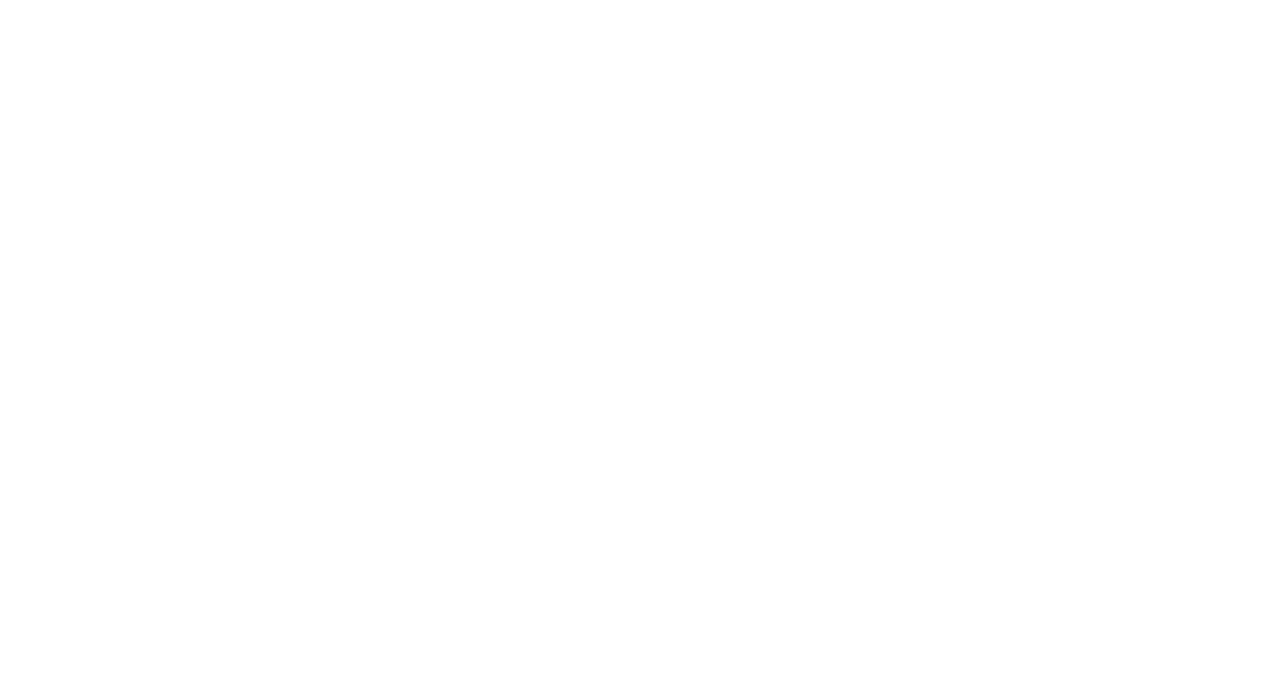
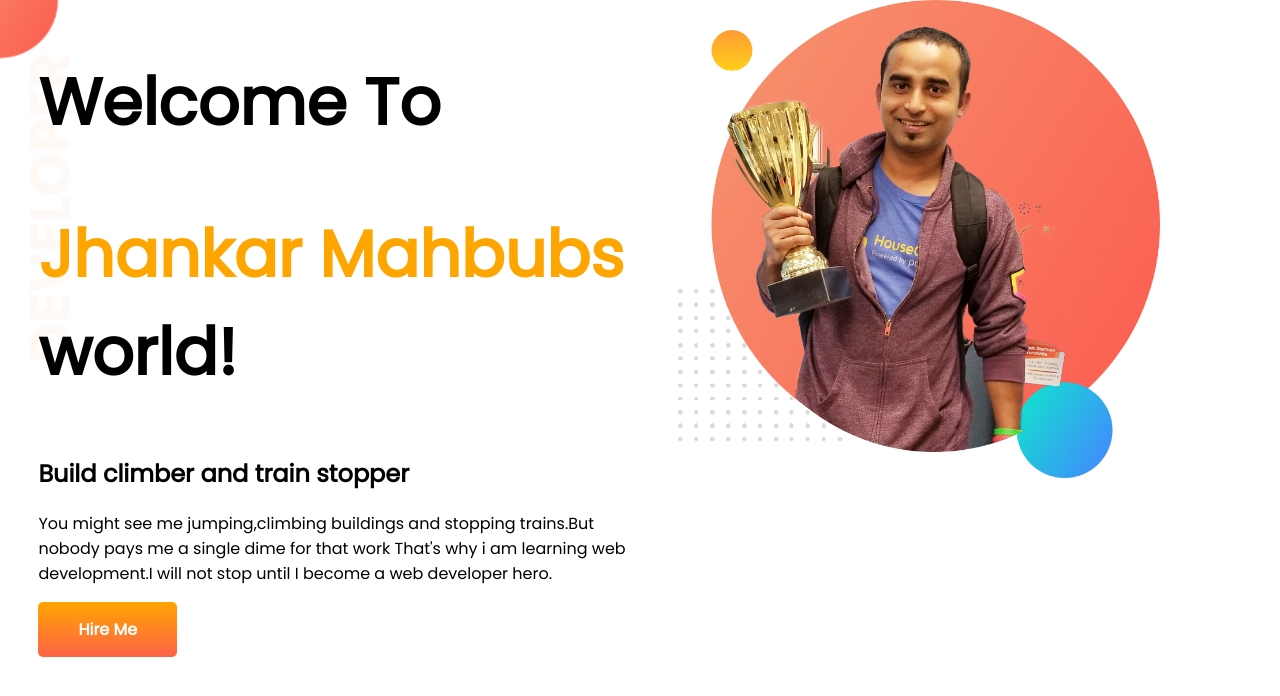
Before and after one commit to shanjidashanu/developer.portfolio, a plain HTML site: page index.html in a window 1280 px wide. Drawn offline with Linux system fonts and the light colour scheme.

Commit message:
top-banner

```diff
--- a/index.html
+++ b/index.html
@@ -1,13 +1,37 @@
 <!DOCTYPE html>
 <html lang="en">
+
 <head>
     <meta charset="UTF-8">
     <meta http-equiv="X-UA-Compatible" content="IE=edge">
     <meta name="viewport" content="width=device-width, initial-scale=1.0">
     <title>Document</title>
+    <link rel="preconnect" href="https://fonts.googleapis.com">
+    <link rel="preconnect" href="https://fonts.gstatic.com" crossorigin>
+    <link href="https://fonts.googleapis.com/css2?family=Poppins&display=swap" rel="stylesheet">
     <link rel="stylesheet" href="style.css">
 </head>
+
 <body>
+    <section class="banner">
+        <div class="margin">
+            <div class="width">
+                <h1>Welcome To</h1>
+                <h1><span class="color">Jhankar Mahbubs </span>world!</h1>
+                <h2>Build climber and train stopper</h2>
+                <P>You might see me jumping,climbing buildings and stopping trains.But nobody pays me a single dime for
+                    that
+                    work
+                    That's why i am learning web development.I will not stop until I become a web developer hero.
 
+                </P>
+                <a class="link-button" target="_blank" href="https://www.facebook.com/shanjidashanu.612/">Hire Me</a>
+            </div>
+            <div class="width">
+                <img src="images/jhankar.png">
+            </div>
+        </div>
+    </section>
 </body>
+
 </html>
--- a/style.css
+++ b/style.css
@@ -0,0 +1,48 @@
+body {
+    font-family: 'Poppins', sans-serif;
+    margin: 0;
+}
+
+h1 {
+    font-size: 65px;
+}
+
+.color {
+    color: orange;
+}
+
+section {
+    display: flex;
+}
+
+.width {
+    width: 50%;
+    padding-left: 3%;
+}
+
+.margin {
+    display: flex;
+}
+
+.link-button {
+    text-decoration: none;
+    padding: 15px 40px;
+    border-radius: 5px;
+    background-image: linear-gradient(orange, tomato);
+    text-align: center;
+    font-weight: 800;
+    color: white;
+    display: inline-block
+}
+
+.banner {
+    background-image: url(images/top-banner.png);
+    background-repeat: no-repeat;
+
+
+
+}
+
+.width img {
+    width: 80%;
+}
```
Also changed, not shown: images/dream-bg.png (added), images/exp-bg.png (added), images/jhankar.png (added), images/jhankar2.png (added), images/my-bg.png (added), images/my-bg2.png (added), images/top-banner.png (added), istockphoto-961266016-612x612.jpg (added).
